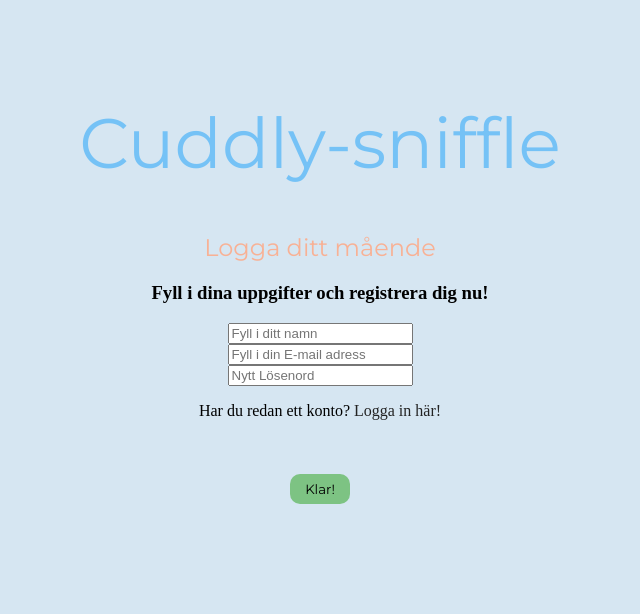
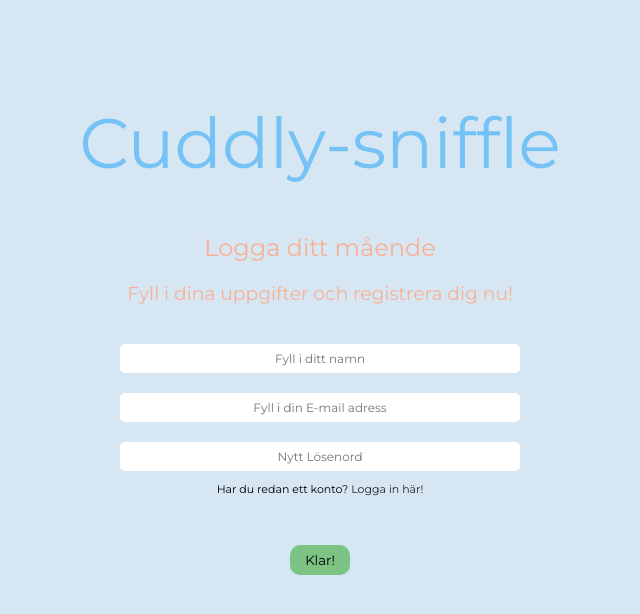
Before and after one commit to idaglenne/cuddly-sniffle, a PHP site: page /register.html in a window 1280 px wide. Shown: the top 614 px of the page, without its empty margins (320-960 px from the left). Run offline with PHP 8.4, Linux system fonts and the light colour scheme.

Commit message:
Kopierade in css till register igen

```diff
--- a/design.css
+++ b/design.css
@@ -60,6 +60,32 @@ h2 {
 
     font-size: 11px;
     font-family: 'Montserrat', sans-serif;
+}
+
+.register {
+  text-align: center;
+  width: 400px;
+  height: 40x;
+  padding: 7px;
+  border: none;
+  border-radius: 5px;
+  background-color: white;
+  font-family: 'Montserrat', sans-serif;
+  font-weight: lighter;
+  font-size: 12px;
+  margin-top: 20px;
+}
+
+.register_form p {
+  font-size: 11px;
+  font-family: 'Montserrat', sans-serif;
+}
+
+h3 {
+  color: #F8B195;
+  font-family: 'Montserrat', sans-serif;
+  font-weight: lighter;
+  text-align: center;
 }
 
 
```
